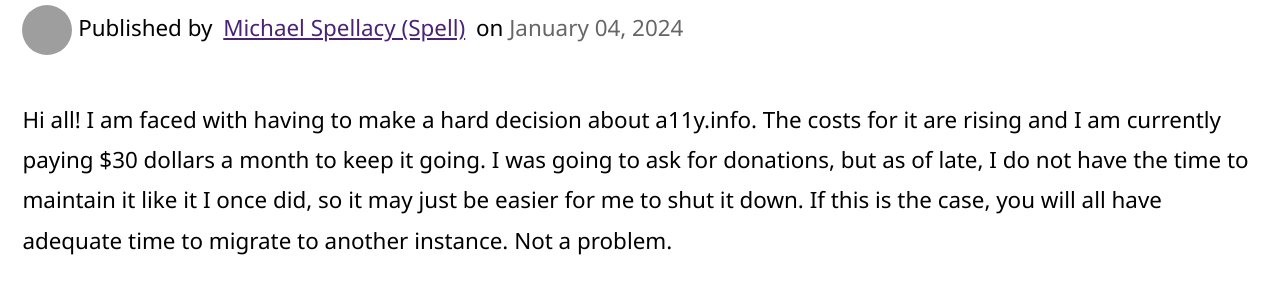
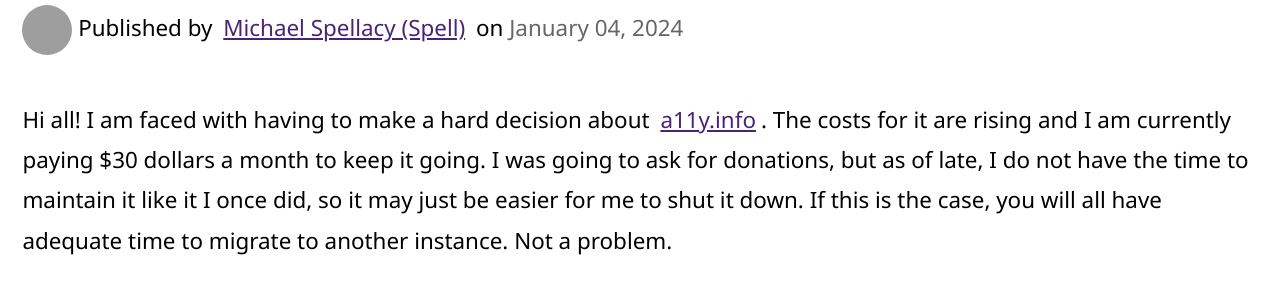
Before and after one commit to michaelspellacy/michaelspellacy.github.io, a Jekyll site: the page built from _posts/2024-01-04-a11y-info-update.html, in a window 1280 px wide. Shown: the part 527-819 px from the top of the page. Built offline with Jekyll 4.4.1, drawn with Linux system fonts in a browser that asks for light colours; nearby versions of some CDN libraries; comment, search, counter and statistics services are not loaded; part of the change alters nothing that is shown; grey boxes are pictures that could not be loaded.

```diff
--- a/_posts/2024-01-04-a11y-info-update.html
+++ b/_posts/2024-01-04-a11y-info-update.html
@@ -5,7 +5,7 @@ date: "2024-01-04 16:11:34"
 tags: Accessibility Articles Web Social Media
 ---
 
-<p>Hi all! I am faced with having to make a hard decision about a11y.info. The costs for it are rising and I am currently paying $30 dollars a month to keep it going. I was going to ask for donations, but as of late, I do not have the time to maintain it like it I once did, so it may just be easier for me to shut it down. If this is the case, you will all have adequate time to migrate to another instance. Not a problem.</p>
+<p>Hi all! I am faced with having to make a hard decision about <a href="https://a11y.info">a11y.info</a>. The costs for it are rising and I am currently paying $30 dollars a month to keep it going. I was going to ask for donations, but as of late, I do not have the time to maintain it like it I once did, so it may just be easier for me to shut it down. If this is the case, you will all have adequate time to migrate to another instance. Not a problem.</p>
 
 <p>Before we go there though, if there is any interest in keeping it going, I would be happy to hand off the reigns to the right individual or individuals, so please reach out. You'll need to be a little tech savvy and, of course, committed to accessibility.</p>
 
```
